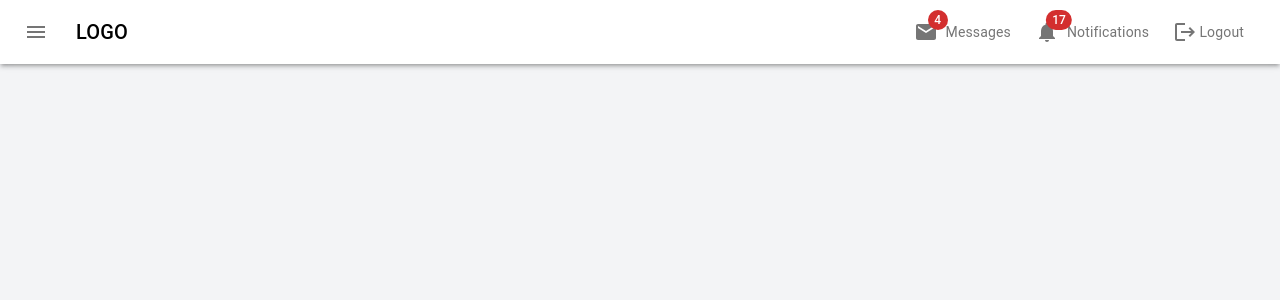
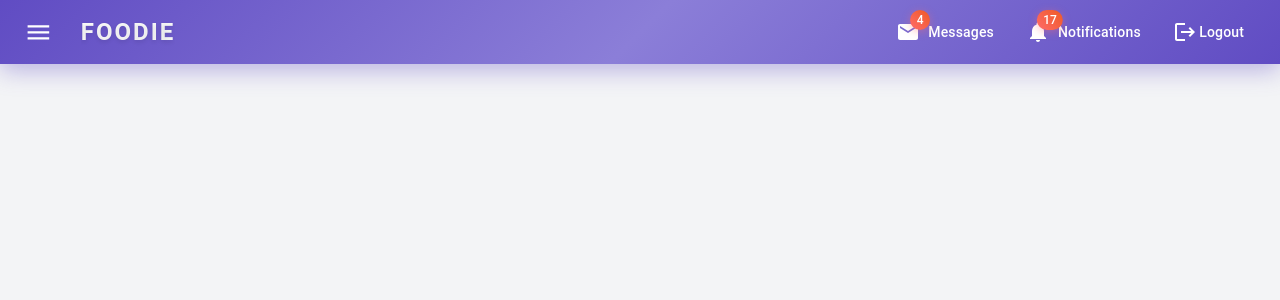
Before and after one commit to AyushmanGarg21/Culinary-Compass, a React (Vite) app in the folder Frontend/: page / in a window 1280 px wide. Both pictures are taken after typing "name@example.com", "Sample123" into the empty fields and a click on the button "LOGIN". Shown: the top 300 px of the page. Built offline with nearby package versions, Linux system fonts and the light colour scheme.

Commit message:
changed the color palettle and add animation

```diff
--- a/Frontend/src/components/Header/Header.jsx
+++ b/Frontend/src/components/Header/Header.jsx
@@ -1,5 +1,5 @@
 import * as React from 'react';
-import { styled, alpha } from '@mui/material/styles';
+import { styled, alpha, keyframes } from '@mui/material/styles';
 import AppBar from '@mui/material/AppBar';
 import Box from '@mui/material/Box';
 import Toolbar from '@mui/material/Toolbar';
@@ -13,6 +13,89 @@ import NotificationsIcon from '@mui/icons-material/Notifications';
 import { useDispatch, useSelector } from 'react-redux';
 import { setDrawerOpen } from '../../redux/features/utils/actionSlice';
 import { useNavigate } from 'react-router-dom';
+
+// Animation keyframes
+const slideIn = keyframes`
+  from {
+    transform: translateY(-100%);
+    opacity: 0;
+  }
+  to {
+    transform: translateY(0);
+    opacity: 1;
+  }
+`;
+
+const pulse = keyframes`
+  0% {
+    transform: scale(1);
+  }
+  50% {
+    transform: scale(1.05);
+  }
+  100% {
+    transform: scale(1);
+  }
+`;
+
+const shake = keyframes`
+  0%, 100% {
+    transform: translateX(0);
+  }
+  10%, 30%, 50%, 70%, 90% {
+    transform: translateX(-2px);
+  }
+  20%, 40%, 60%, 80% {
+    transform: translateX(2px);
+  }
+`;
+
+// Styled components
+const AnimatedAppBar = styled(AppBar)(({ theme }) => ({
+  background: 'linear-gradient(135deg, #604CC3 0%, #8B7ED8 50%, #604CC3 100%)',
+  animation: `${slideIn} 0.6s ease-out`,
+  boxShadow: '0 4px 20px rgba(96, 76, 195, 0.3)',
+  transition: 'all 0.3s ease-in-out',
+  '&:hover': {
+    boxShadow: '0 6px 25px rgba(96, 76, 195, 0.4)',
+  },
+}));
+
+const AnimatedIconButton = styled(IconButton)(({ theme }) => ({
+  transition: 'all 0.3s ease-in-out',
+  borderRadius: '12px',
+  '&:hover': {
+    backgroundColor: 'rgba(255, 255, 255, 0.2)',
+    transform: 'translateY(-2px)',
+    animation: `${pulse} 0.6s ease-in-out`,
+  },
+  '&:active': {
+    transform: 'scale(0.95)',
+  },
+}));
+
+const AnimatedBadge = styled(Badge)(({ theme }) => ({
+  '& .MuiBadge-badge': {
+    background: 'linear-gradient(45deg, #ff6b6b, #ee5a24)',
+    boxShadow: '0 2px 8px rgba(255, 107, 107, 0.4)',
+  },
+}));
+
+const LogoText = styled(Typography)(({ theme }) => ({
+  background: 'linear-gradient(45deg, #ffffff, #f8f9fa)',
+  backgroundClip: 'text',
+  WebkitBackgroundClip: 'text',
+  WebkitTextFillColor: 'transparent',
+  fontWeight: 'bold',
+  fontSize: '1.5rem',
+  letterSpacing: '2px',
+  transition: 'all 0.3s ease-in-out',
+  textShadow: '0 2px 4px rgba(0, 0, 0, 0.1)',
+  '&:hover': {
+    transform: 'scale(1.05)',
+    cursor: 'pointer',
+  },
+}));
 
 export default function Header() {
 
@@ -41,74 +124,112 @@ export default function Header() {
   };
 
   const renderFullMenu = (
-    <Box sx={{ display: { xs: 'none', md: 'flex' }, alignItems: 'center' }}>
-      <IconButton size="large" aria-label="show 4 new mails" onClick={handleMailClick}>
-        <Badge badgeContent={4} color="error">
-          <MailIcon />
-        </Badge>
-        <Typography variant="body2" sx={{ marginLeft: 1, color: 'grey.600' }}>Messages</Typography>
-      </IconButton>
+    <Box sx={{
+      display: { xs: 'none', md: 'flex' },
+      alignItems: 'center',
+      gap: 1
+    }}>
+      <AnimatedIconButton size="large" aria-label="show 4 new mails" onClick={handleMailClick}>
+        <AnimatedBadge badgeContent={4} color="error">
+          <MailIcon sx={{ color: '#ffffff' }} />
+        </AnimatedBadge>
+        <Typography
+          variant="body2"
+          sx={{
+            marginLeft: 1,
+            color: '#ffffff',
+            fontWeight: 'medium',
+            transition: 'color 0.3s ease'
+          }}
+        >
+          Messages
+        </Typography>
+      </AnimatedIconButton>
 
-      <IconButton size="large" aria-label="show 17 new notifications" onClick={handleNotificationsClick}>
-        <Badge badgeContent={17} color="error">
-          <NotificationsIcon />
-        </Badge>
-        <Typography variant="body2" sx={{ marginLeft: 1, color: 'grey.600' }}>Notifications</Typography>
-      </IconButton>
+      <AnimatedIconButton size="large" aria-label="show 17 new notifications" onClick={handleNotificationsClick}>
+        <AnimatedBadge badgeContent={17} color="error">
+          <NotificationsIcon sx={{ color: '#ffffff' }} />
+        </AnimatedBadge>
+        <Typography
+          variant="body2"
+          sx={{
+            marginLeft: 1,
+            color: '#ffffff',
+            fontWeight: 'medium',
+            transition: 'color 0.3s ease'
+          }}
+        >
+          Notifications
+        </Typography>
+      </AnimatedIconButton>
 
-      <IconButton size="large" onClick={handleLogoutClick}>
-        <LogoutIcon />
-        <Typography variant="body2" sx={{ marginLeft: 0.3, color: 'grey.600' }}>Logout</Typography>
-      </IconButton>
+      <AnimatedIconButton size="large" onClick={handleLogoutClick}>
+        <LogoutIcon sx={{ color: '#ffffff' }} />
+        <Typography
+          variant="body2"
+          sx={{
+            marginLeft: 0.3,
+            color: '#ffffff',
+            fontWeight: 'medium',
+            transition: 'color 0.3s ease'
+          }}
+        >
+          Logout
+        </Typography>
+      </AnimatedIconButton>
 
     </Box>
   );
 
   const renderIconMenu = (
-    <Box sx={{ display: { xs: 'flex', md: 'none' }, alignItems: 'center' }}>
-      <IconButton size="large" aria-label="show 4 new mails" onClick={handleMailClick}>
-        <Badge badgeContent={4} color="error">
-          <MailIcon />
-        </Badge>
-      </IconButton>
-      <IconButton size="large" aria-label="show 17 new notifications" onClick={handleNotificationsClick}>
-        <Badge badgeContent={17} color="error">
-          <NotificationsIcon />
-        </Badge>
-      </IconButton>
-      <IconButton size="large" onClick={handleLogoutClick} aria-label="logout">
-        <LogoutIcon />
-      </IconButton>
+    <Box sx={{
+      display: { xs: 'flex', md: 'none' },
+      alignItems: 'center',
+      gap: 0.5
+    }}>
+      <AnimatedIconButton size="large" aria-label="show 4 new mails" onClick={handleMailClick}>
+        <AnimatedBadge badgeContent={4} color="error">
+          <MailIcon sx={{ color: '#ffffff' }} />
+        </AnimatedBadge>
+      </AnimatedIconButton>
+      <AnimatedIconButton size="large" aria-label="show 17 new notifications" onClick={handleNotificationsClick}>
+        <AnimatedBadge badgeContent={17} color="error">
+          <NotificationsIcon sx={{ color: '#ffffff' }} />
+        </AnimatedBadge>
+      </AnimatedIconButton>
+      <AnimatedIconButton size="large" onClick={handleLogoutClick} aria-label="logout">
+        <LogoutIcon sx={{ color: '#ffffff' }} />
+      </AnimatedIconButton>
     </Box>
   );
 
   return (
     <Box sx={{ flexGrow: 1 }}>
-      <AppBar position="static" sx={{ backgroundColor: 'white', boxShadow: 3 }}>
-        <Toolbar>
-          <IconButton
+      <AnimatedAppBar position="static">
+        <Toolbar sx={{ minHeight: '70px' }}>
+          <AnimatedIconButton
             size="large"
             edge="start"
             aria-label="open drawer"
             sx={{ mr: 2 }}
             onClick={handleMenuClick}
           >
-            <MenuIcon />
-          </IconButton>
-          <Typography
+            <MenuIcon sx={{ color: '#ffffff', fontSize: '1.8rem' }} />
+          </AnimatedIconButton>
+
+          <LogoText
             variant="h6"
             noWrap
             component="div"
-            sx={{ color: 'black' }}
           >
-            LOGO
-          </Typography>
+            FOODIE
+          </LogoText>
 
           <Box sx={{ flexGrow: 1 }} />
           {renderFullMenu}
           {renderIconMenu}
         </Toolbar>
-      </AppBar>
+      </AnimatedAppBar>
     </Box>
   );
 }
--- a/Frontend/src/components/Sidebar/Sidebar.jsx
+++ b/Frontend/src/components/Sidebar/Sidebar.jsx
@@ -1,4 +1,5 @@
 import * as React from 'react';
+import { styled, keyframes } from '@mui/material/styles';
 import Box from '@mui/material/Box';
 import Drawer from '@mui/material/Drawer';
 import List from '@mui/material/List';
@@ -7,6 +8,7 @@ import ListItem from '@mui/material/ListItem';
 import ListItemButton from '@mui/material/ListItemButton';
 import ListItemIcon from '@mui/material/ListItemIcon';
 import ListItemText from '@mui/material/ListItemText';
+import Typography from '@mui/material/Typography';
 import InboxIcon from '@mui/icons-material/MoveToInbox';
 import MailIcon from '@mui/icons-material/Mail';
 import AccountCircleIcon from '@mui/icons-material/AccountCircle';
@@ -21,6 +23,95 @@ import RequestQuoteIcon from '@mui/icons-material/RequestQuote';
 import { useDispatch, useSelector } from 'react-redux';
 import { setDrawerOpen } from '../../redux/features/utils/actionSlice';
 import { useNavigate } from 'react-router-dom';
+
+// Animation keyframes
+const slideInLeft = keyframes`
+  from {
+    transform: translateX(-100%);
+    opacity: 0;
+  }
+  to {
+    transform: translateX(0);
+    opacity: 1;
+  }
+`;
+
+const fadeInUp = keyframes`
+  from {
+    transform: translateY(20px);
+    opacity: 0;
+  }
+  to {
+    transform: translateY(0);
+    opacity: 1;
+  }
+`;
+
+const iconFloat = keyframes`
+  0%, 100% {
+    transform: translateY(0);
+  }
+  50% {
+    transform: translateY(-3px);
+  }
+`;
+
+// Styled components
+const AnimatedDrawer = styled(Drawer)(({ theme }) => ({
+  '& .MuiDrawer-paper': {
+    background: 'linear-gradient(180deg, #604CC3 0%, #8B7ED8 50%, #604CC3 100%)',
+    boxShadow: '4px 0 20px rgba(96, 76, 195, 0.3)',
+    animation: `${slideInLeft} 0.4s ease-out`,
+  },
+}));
+
+const AnimatedListItemButton = styled(ListItemButton)(({ theme }) => ({
+  margin: '4px 8px',
+  borderRadius: '12px',
+  transition: 'all 0.3s ease-in-out',
+  '&:hover': {
+    backgroundColor: 'rgba(255, 255, 255, 0.3)',
+    transform: 'translateX(8px) scale(1.02)',
+    boxShadow: '0 4px 12px rgba(0, 0, 0, 0.1)',
+  },
+  '&:active': {
+    transform: 'translateX(8px) scale(0.98)',
+  },
+}));
+
+const AnimatedListItemIcon = styled(ListItemIcon)(({ theme }) => ({
+  minWidth: '40px',
+  '& .MuiSvgIcon-root': {
+    color: '#ffffff',
+    fontSize: '1.4rem',
+    transition: 'all 0.3s ease-in-out',
+  },
+  '&:hover .MuiSvgIcon-root': {
+    animation: `${iconFloat} 0.6s ease-in-out`,
+    color: '#f8f9fa',
+  },
+}));
+
+const AnimatedListItemText = styled(ListItemText)(({ theme }) => ({
+  '& .MuiListItemText-primary': {
+    color: '#ffffff',
+    fontWeight: '500',
+    fontSize: '0.95rem',
+    transition: 'all 0.3s ease-in-out',
+  },
+}));
+
+const SidebarHeader = styled(Box)(({ theme }) => ({
+  padding: '20px 16px',
+  textAlign: 'center',
+  borderBottom: '2px solid rgba(255, 255, 255, 0.3)',
+  marginBottom: '8px',
+}));
+
+const AnimatedDivider = styled(Divider)(({ theme }) => ({
+  backgroundColor: 'rgba(255, 255, 255, 0.3)',
+  margin: '4px 16px',
+}));
 
 export default function Sidebar() {
   const Role = localStorage.getItem('role');
@@ -68,17 +159,51 @@ export default function Sidebar() {
   };
 
   const renderDrawerList = (items) => (
-    <Box sx={{ width: 250 }} role="presentation" onClick={toggleDrawer(false)}>
-      <List>
-        {items && items.map(({ text, icon }) => (
+    <Box sx={{ width: 280 }} role="presentation" onClick={toggleDrawer(false)}>
+      <SidebarHeader>
+        <Typography
+          variant="h5"
+          sx={{
+            color: '#ffffff',
+            fontWeight: 'bold',
+            letterSpacing: '1px',
+            textShadow: '0 2px 4px rgba(0, 0, 0, 0.2)'
+          }}
+        >
+          FOODIE
+        </Typography>
+        <Typography
+          variant="body2"
+          sx={{
+            color: '#ffffff',
+            opacity: 0.9,
+            fontWeight: '500',
+            marginTop: '4px'
+          }}
+        >
+          {Role} Dashboard
+        </Typography>
+      </SidebarHeader>
+
+      <List sx={{ padding: '8px 0' }}>
+        {items && items.map(({ text, icon }, index) => (
           <React.Fragment key={text}>
-            <ListItem disablePadding>
-              <ListItemButton onClick={() => handleNavigation(`/${text.replace(/\s+/g, '').toLowerCase()}`)}>
-                <ListItemIcon>{icon}</ListItemIcon>
-                <ListItemText primary={text} />
-              </ListItemButton>
+            <ListItem
+              disablePadding
+              sx={{
+                animation: `${fadeInUp} 0.4s ease-out ${index * 0.1}s both`
+              }}
+            >
+              <AnimatedListItemButton
+                onClick={() => handleNavigation(`/${text.replace(/\s+/g, '').toLowerCase()}`)}
+              >
+                <AnimatedListItemIcon>
+                  {icon}
+                </AnimatedListItemIcon>
+                <AnimatedListItemText primary={text} />
+              </AnimatedListItemButton>
             </ListItem>
-            <Divider />
+            {index < items.length - 1 && <AnimatedDivider />}
           </React.Fragment>
         ))}
       </List>
@@ -87,9 +212,18 @@ export default function Sidebar() {
 
   return (
     <div>
-      <Drawer open={DrawerOpen} onClose={toggleDrawer(false)}>
+      <AnimatedDrawer
+        open={DrawerOpen}
+        onClose={toggleDrawer(false)}
+        sx={{
+          '& .MuiBackdrop-root': {
+            backgroundColor: 'rgba(0, 0, 0, 0.3)',
+            backdropFilter: 'blur(4px)',
+          }
+        }}
+      >
         {renderDrawerList(menuItems[Role])}
-      </Drawer>
+      </AnimatedDrawer>
     </div>
   );
 }
```
Also changed, not shown: Frontend/src/components/dashboard/WelcomeSection.jsx (+18 -12 lines).
